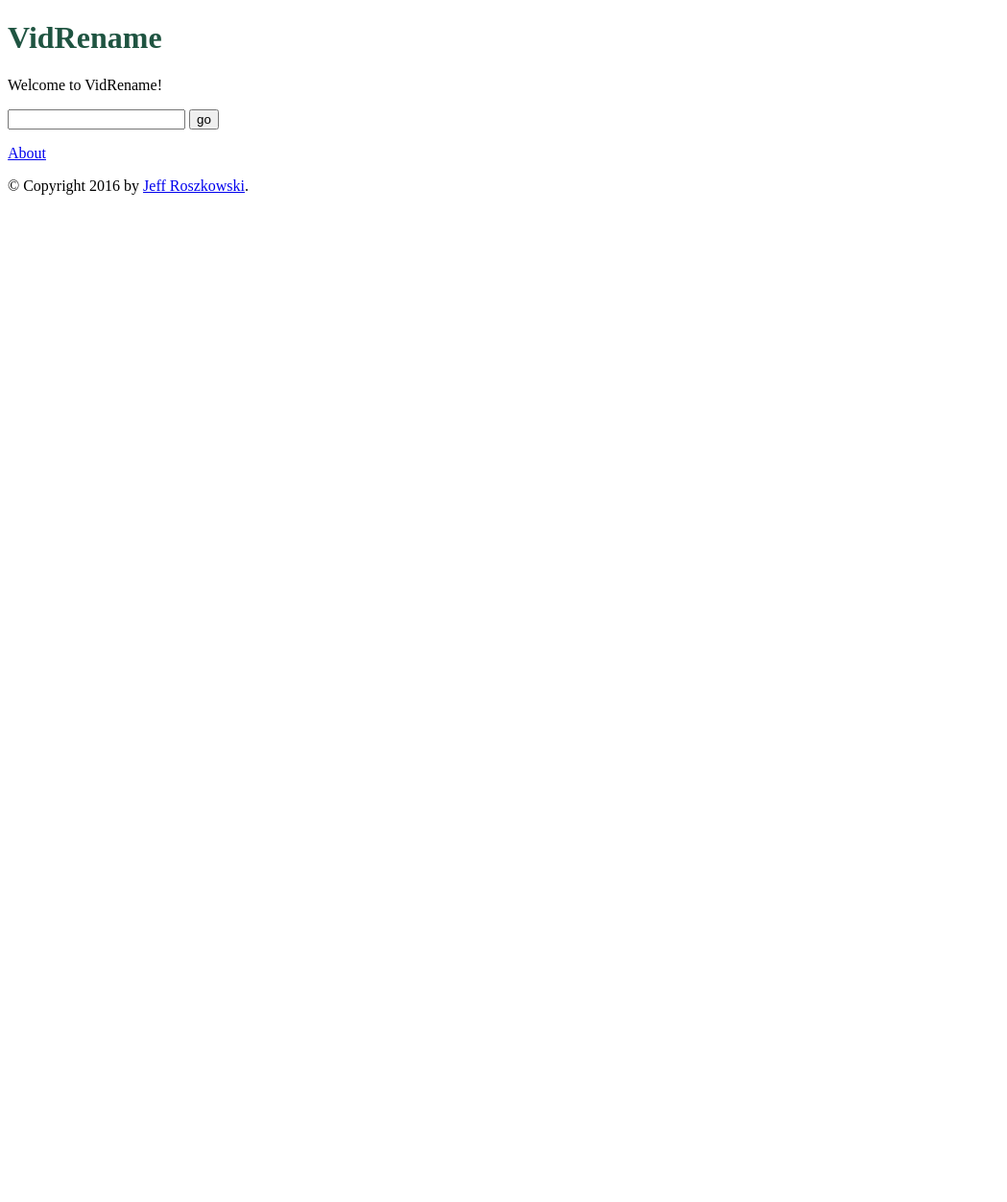
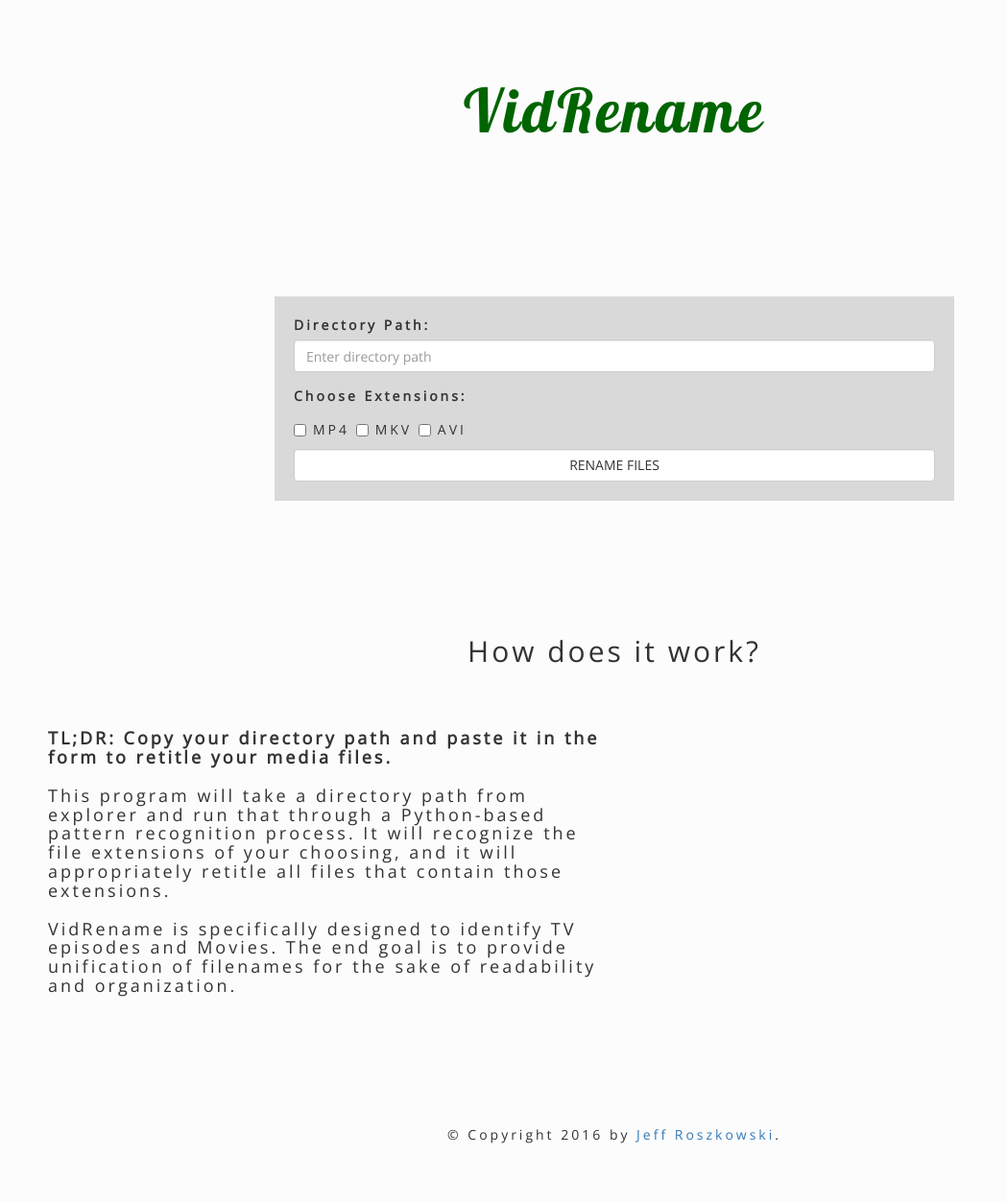
Before and after one commit to guynamedjeff/vidrename, a Flask app: page / in a window 1280 px wide. Shown: the whole page at 96% size, without its empty margins (0-1049 px from the left). Before the commit the page ends 203 px from the top, so only its background shows below. Run offline with Flask 2, Linux system fonts and the light colour scheme; some libraries are stand-ins or nearby versions.

Commit message:
Integrated bootstrap and extension selector.

```diff
--- a/static/styles.css
+++ b/static/styles.css
@@ -1,3 +1,31 @@
-h1{
-    color: #1f5441;
+body {
+    background-color: #FCFCFC;
+    font-family: 'Open Sans', sans-serif;
 }
+
+h4 {
+    padding: 5px 0px;
+}
+
+.jumbotron {
+    background-color: #FCFCFC;
+    color: #006400;
+    font-family: 'Lobster', cursive;
+}
+
+.container-fluid {
+    padding: 60px 50px;
+    letter-spacing: 3px;
+}
+
+.sub-header {
+    padding: 0px 0px 40px 0px;
+}
+
+.container {
+  width: 60%;
+  margin-left: auto;
+  margin-right: auto;
+  background-color: #d9d9d9;
+  padding: 20px 20px 20px 20px;
+}
--- a/templates/base.html
+++ b/templates/base.html
@@ -2,16 +2,35 @@
 <html>
   <head>
     {% block head %}
+    <!-- SET VIEWPORT AND UTF -->
+    <meta name="viewport" content="width=device-width, initial-scale=1">
+    <meta charset="utf-8">
+
+    <!-- ADD BOOTSTRAP -->
+    <link rel="stylesheet" href="https://maxcdn.bootstrapcdn.com/bootstrap/3.3.7/css/bootstrap.min.css">
+    <script src="https://ajax.googleapis.com/ajax/libs/jquery/3.1.1/jquery.min.js"></script>
+    <script src="https://maxcdn.bootstrapcdn.com/bootstrap/3.3.7/js/bootstrap.min.js"></script>
+    <!-- ADD FONTS -->
+    <link href="https://fonts.googleapis.com/css?family=Lobster" rel="stylesheet">
+    <link href="https://fonts.googleapis.com/css?family=Open+Sans" rel="stylesheet">
+
+    <!-- IMPORT STATIC CONTENT -->
     <link rel=stylesheet type=text/css href="{{ url_for('static', filename='styles.css') }}">
     <title>{% block title %}{% endblock %} | VidRename</title>
     {% endblock %}
   </head>
+
   <body>
-    <div id="header">
-      <h1>VidRename</h1>
+    <!-- HEADER CONTENT -->
+    <div class="container-fluid jumbotron" id="header">
+      <h1 class="text-center">VidRename</h1>
     </div>
+
+    <!-- ROUTE CONTENT -->
     <div id="content">{% block content %}{% endblock %}</div>
-    <div id="footer">
+
+    <!-- FOOTER CONTENT -->
+    <div class="container-fluid text-center" id="footer">
       {% block footer %}
       &copy; Copyright 2016 by <a href="https://github.com/guynamedjeff/vidrename">Jeff Roszkowski</a>.
       {% endblock %}
--- a/templates/index.html
+++ b/templates/index.html
@@ -4,11 +4,34 @@
   {{ super() }}
 {% endblock %}
 {% block content %}
-  <p>Welcome to VidRename!</p>
-  <form action="{{url_for('main')}}" method = 'POST'>
-     <input type="text" name="directory">
-<!--     <input type="file" name="directory" method="post" webkitdirectory directory multiple/> -->
-    <input type="submit" value="go">
-  </form>
-  <p><a href="{{url_for('about')}}">About</a></p>
+  <div class="container-fluid">
+    <div class="container" id="application">
+        <form action="{{url_for('main')}}" method = 'POST'>
+          <div class="form-group">
+              <label>Directory Path:</label>
+              <input type="text" name="directory" class="form-control" placeholder="Enter directory path">
+          </div>
+          <label>Choose Extensions:</label>
+          <div class="checkbox">
+              <label><input type="checkbox" name="extensions" value="*.mp4"> MP4</label>
+              <label><input type="checkbox" name="extensions" value="*.mkv"> MKV</label>
+              <label><input type="checkbox" name="extensions" value="*.avi"> AVI</label>
+          </div>
+          <button type="submit" class="btn btn-default form-control">RENAME FILES</button>
+        </form>
+    </div>
+  </div>
+  <div class="container-fluid">
+    <h2 class="text-center sub-header">How does it work?</h2>
+    <div class="row">
+      <div class="col-sm-6">
+            <h4><strong>TL;DR: Copy your directory path and paste it in the form to retitle your media files.</strong></h4>
+            <h4>This program will take a directory path from explorer and run that through a Python-based pattern recognition process. It will recognize the file extensions of your choosing, and it will appropriately retitle all files that contain those extensions.</h4>
+
+            <h4>VidRename is specifically designed to identify TV episodes and Movies. The end goal is to provide unification of filenames for the sake of readability and organization.</h4>
+        </div>
+    </div>
+  </div>
 {% endblock %}
+
+    <!--     <input type="file" name="directory" method="post" webkitdirectory directory multiple/> -->
```
Also changed, not shown: templates/about.html (+5 -3 lines), static/images/get_path.jpg (added), static/images/test_finish.jpg (added), static/images/test_start.jpg (added).
